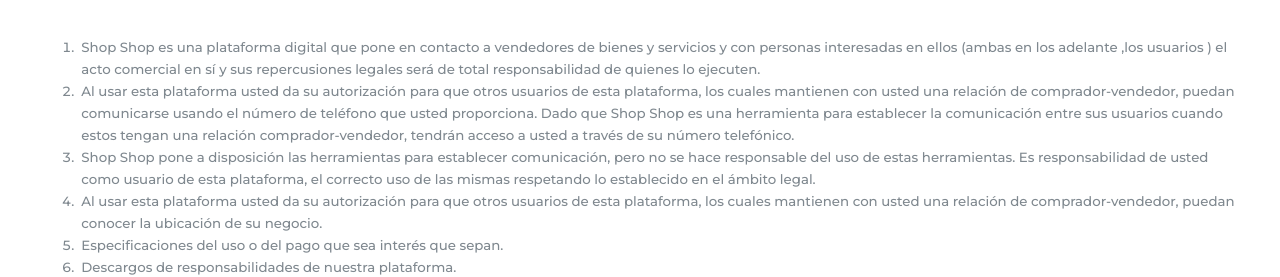
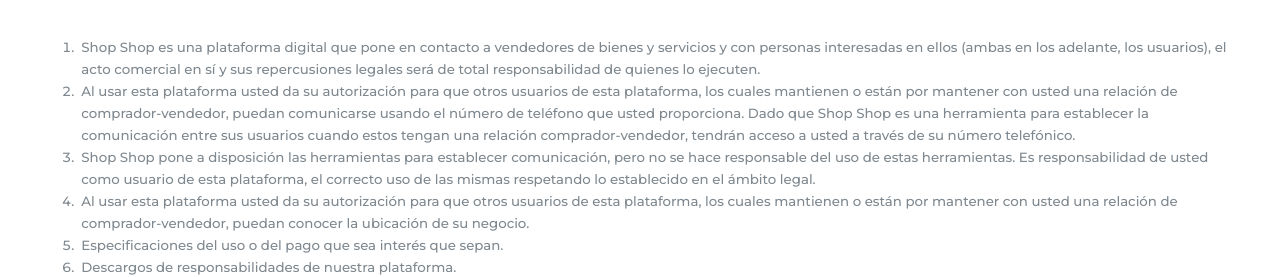
Before and after one commit to kmilo8346/beast-web, a website: page public/policies/index.html in a window 1280 px wide. Shown: the part 523-800 px from the top of the page. Drawn offline with Linux system fonts and the light colour scheme.

Commit message:
fix(fix , and contact specification term): text

```diff
--- a/public/policies/index.html
+++ b/public/policies/index.html
@@ -34,18 +34,19 @@
           <li>
             Shop Shop es una plataforma digital que pone en contacto a
             vendedores de bienes y servicios y con personas interesadas en ellos
-            (ambas en los adelante ,los usuarios ) el acto comercial en sí y sus
+            (ambas en los adelante, los usuarios), el acto comercial en sí y sus
             repercusiones legales será de total responsabilidad de quienes lo
             ejecuten.
           </li>
           <li>
             Al usar esta plataforma usted da su autorización para que otros
-            usuarios de esta plataforma, los cuales mantienen con usted una
-            relación de comprador-vendedor, puedan comunicarse usando el número
-            de teléfono que usted proporciona. Dado que Shop Shop es una
-            herramienta para establecer la comunicación entre sus usuarios
-            cuando estos tengan una relación comprador-vendedor, tendrán acceso
-            a usted a través de su número telefónico.
+            usuarios de esta plataforma, los cuales mantienen o están por
+            mantener con usted una relación de comprador-vendedor, puedan
+            comunicarse usando el número de teléfono que usted proporciona. Dado
+            que Shop Shop es una herramienta para establecer la comunicación
+            entre sus usuarios cuando estos tengan una relación
+            comprador-vendedor, tendrán acceso a usted a través de su número
+            telefónico.
           </li>
           <li>
             Shop Shop pone a disposición las herramientas para establecer
@@ -56,9 +57,9 @@
           </li>
           <li>
             Al usar esta plataforma usted da su autorización para que otros
-            usuarios de esta plataforma, los cuales mantienen con usted una
-            relación de comprador-vendedor, puedan conocer la ubicación de su
-            negocio.
+            usuarios de esta plataforma, los cuales mantienen o están por
+            mantener con usted una relación de comprador-vendedor, puedan
+            conocer la ubicación de su negocio.
           </li>
           <li>
             Especificaciones del uso o del pago que sea interés que sepan.
```
